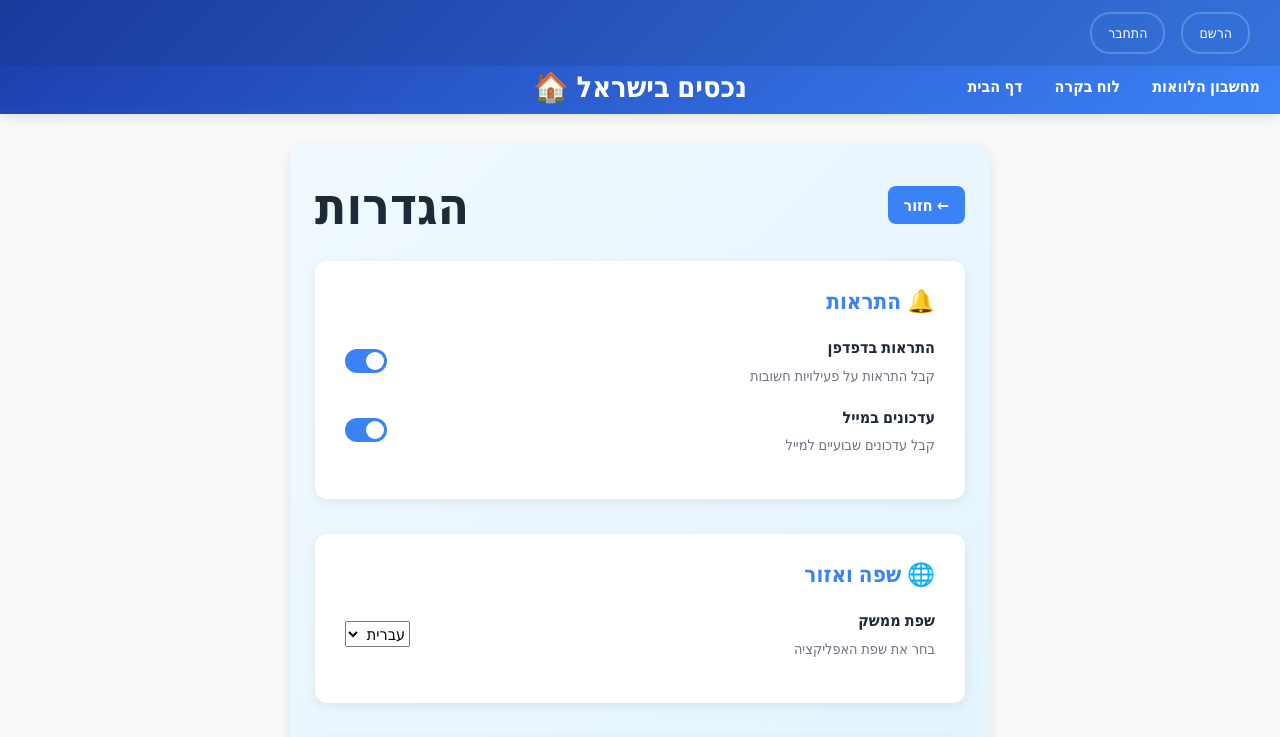
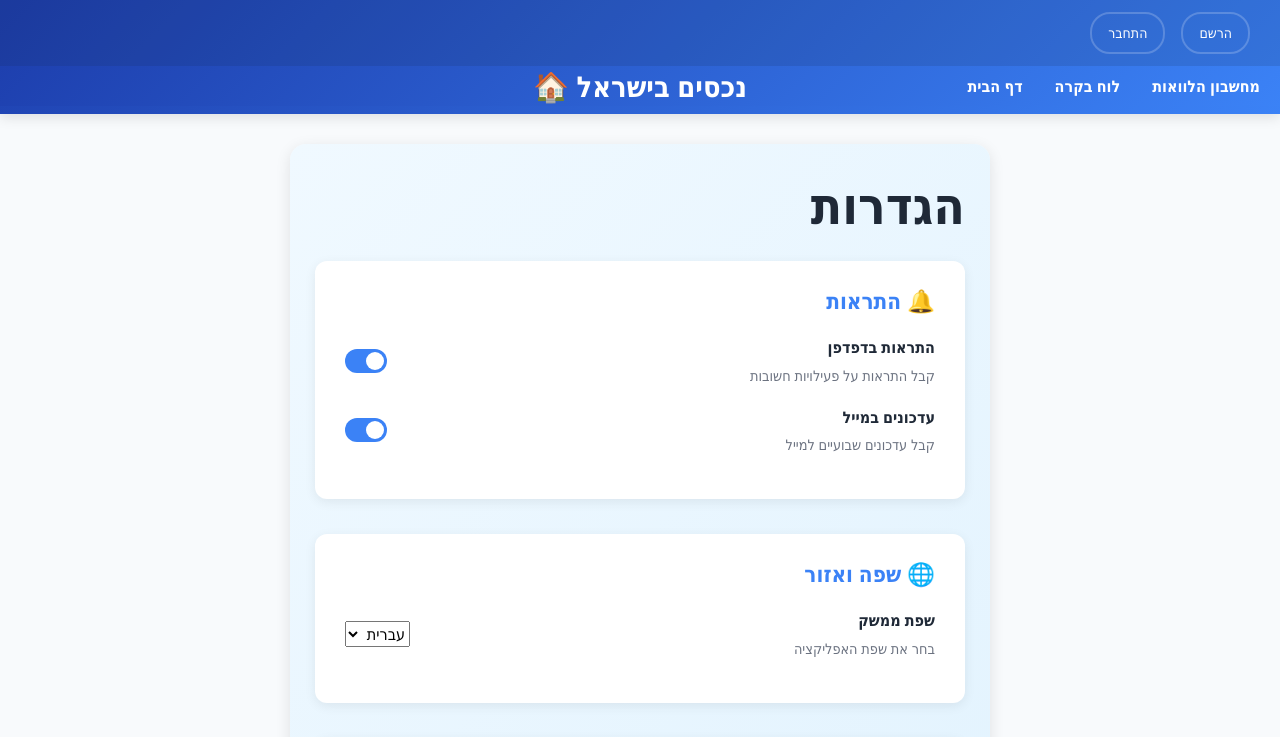
Before and after one commit to LironTzarafti/Properties-in-Israel-Frontend, a React (Vite) app: page /settings in a window 1280 px wide. Shown: the top 737 px of the page. Built offline with nearby package versions, Linux system fonts and the light colour scheme; no server answers.

Commit message:
Remove unnecessary back button from Settings screen

```diff
--- a/src/features/authenticated/pages/Settings/Settings.jsx
+++ b/src/features/authenticated/pages/Settings/Settings.jsx
@@ -118,9 +118,6 @@ function Settings() {
   return (
     <div className={styles.settingsContainer}>
       <div className={styles.header}>
-        <button className={styles.backBtn} onClick={handleBack}>
-          ← {t("Back")}
-        </button>
         <h1>{t("Settings")}</h1>
       </div>
 
```
